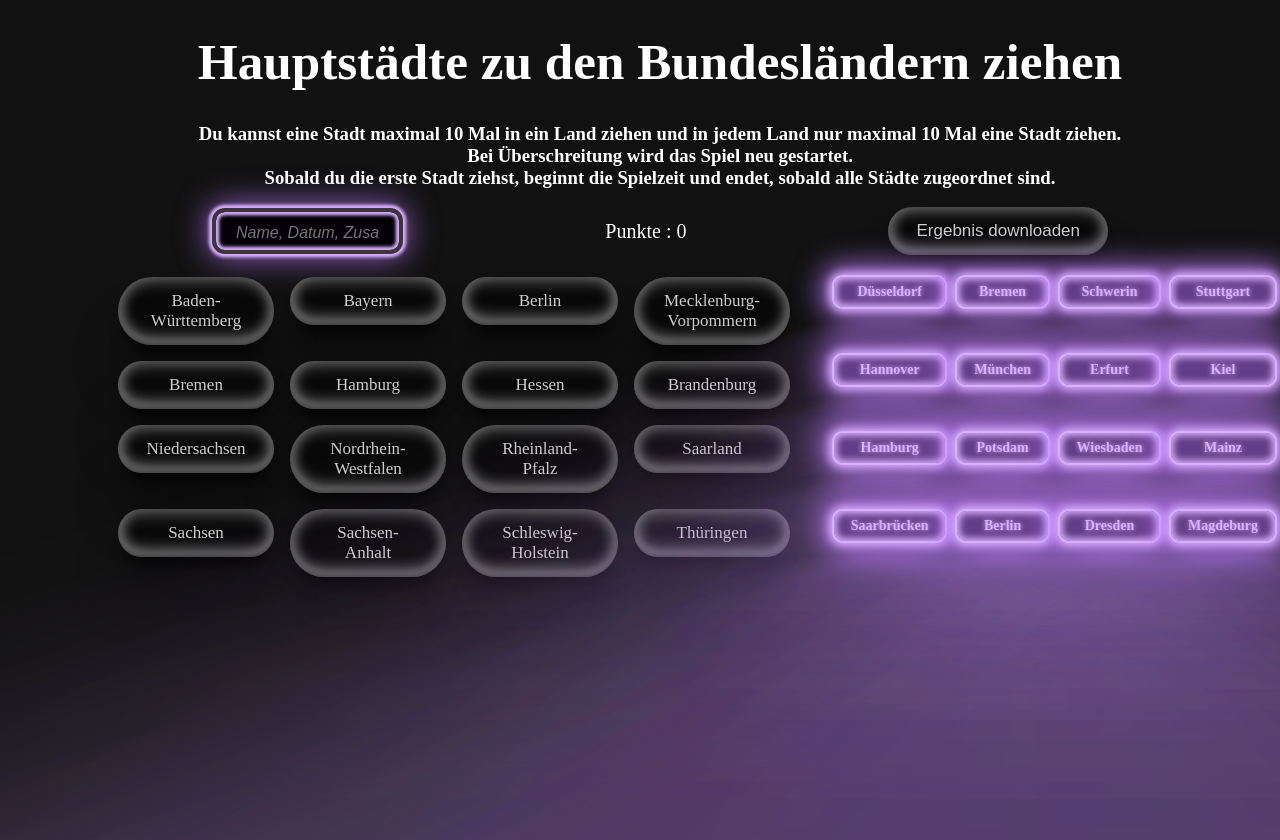
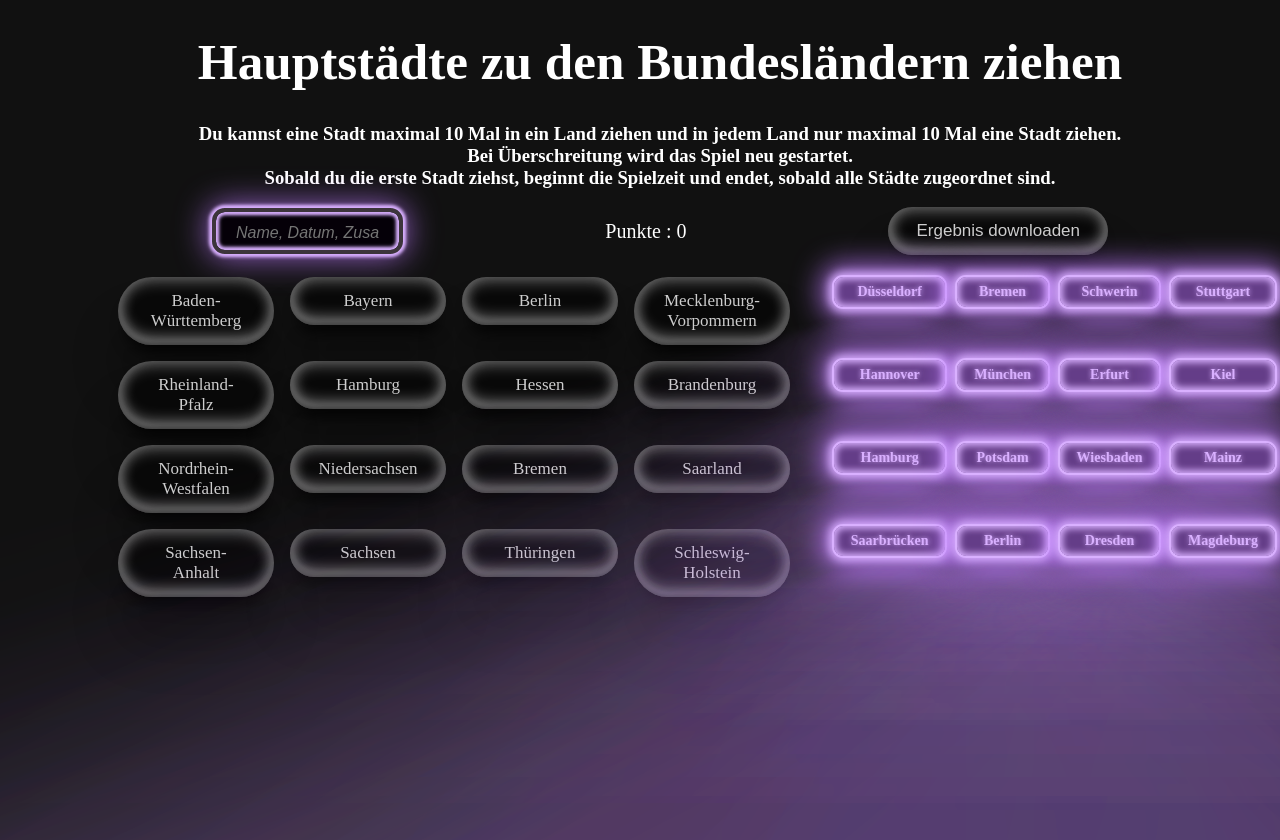
Before and after one commit to SandraSimon-Schmidt/Bundeslaender-game, a React (Vite) app: page / in a window 1280 px wide. Built offline with nearby package versions, Linux system fonts and the light colour scheme.

Commit message:
Bundesländeranordnung verändert

```diff
--- a/src/App.jsx
+++ b/src/App.jsx
@@ -17,18 +17,18 @@ const bundeslaender = [
   "Bayern",
   "Berlin",
   "Mecklenburg-Vorpommern",
-  "Bremen",
+  "Rheinland-Pfalz",
   "Hamburg",
   "Hessen",
   "Brandenburg",
+  "Nordrhein-Westfalen",
   "Niedersachsen",
-  "Nordrhein-Westfalen",
-  "Rheinland-Pfalz",
+  "Bremen",
   "Saarland",
+  "Sachsen-Anhalt",
   "Sachsen",
-  "Sachsen-Anhalt",
+  "Thüringen",
   "Schleswig-Holstein",
-  "Thüringen",
 ];
 
 const initialStaedte = [
```
